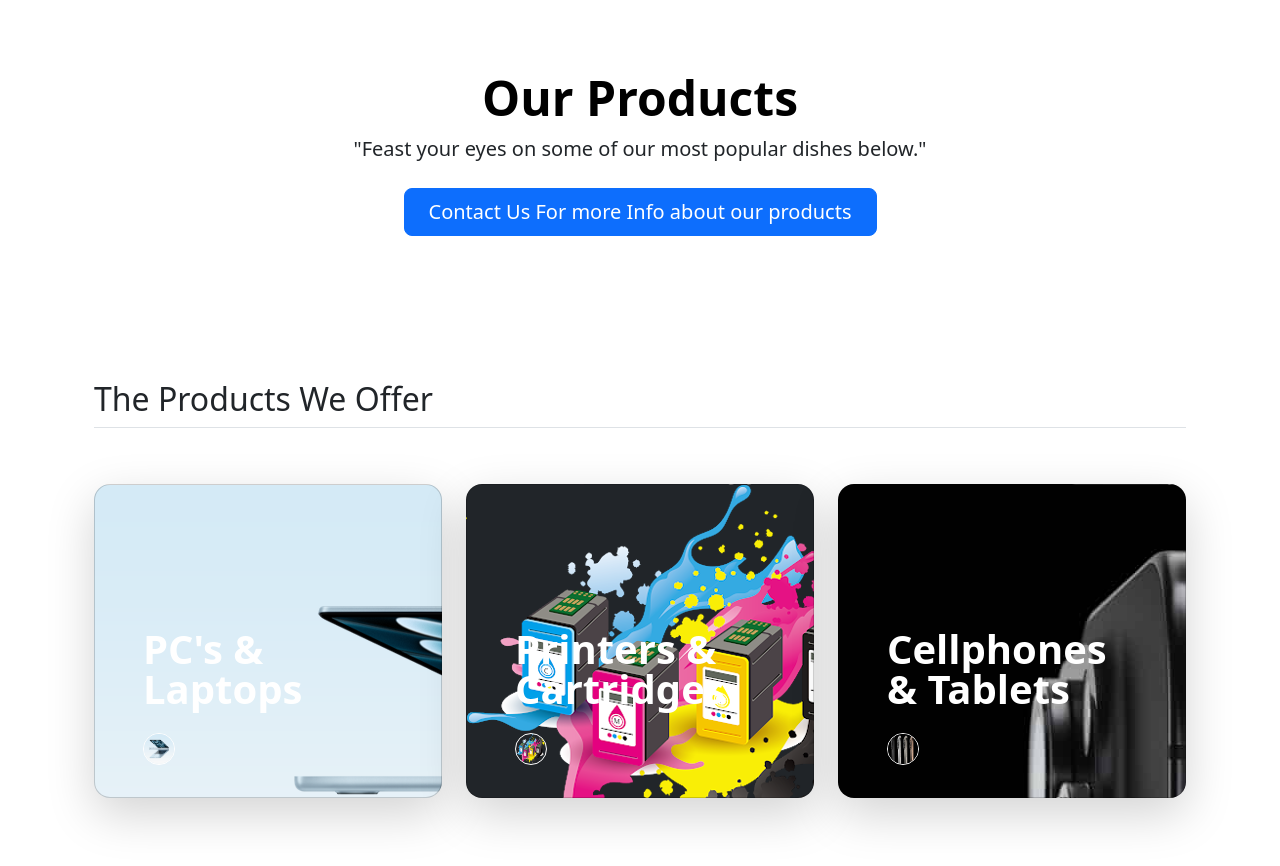
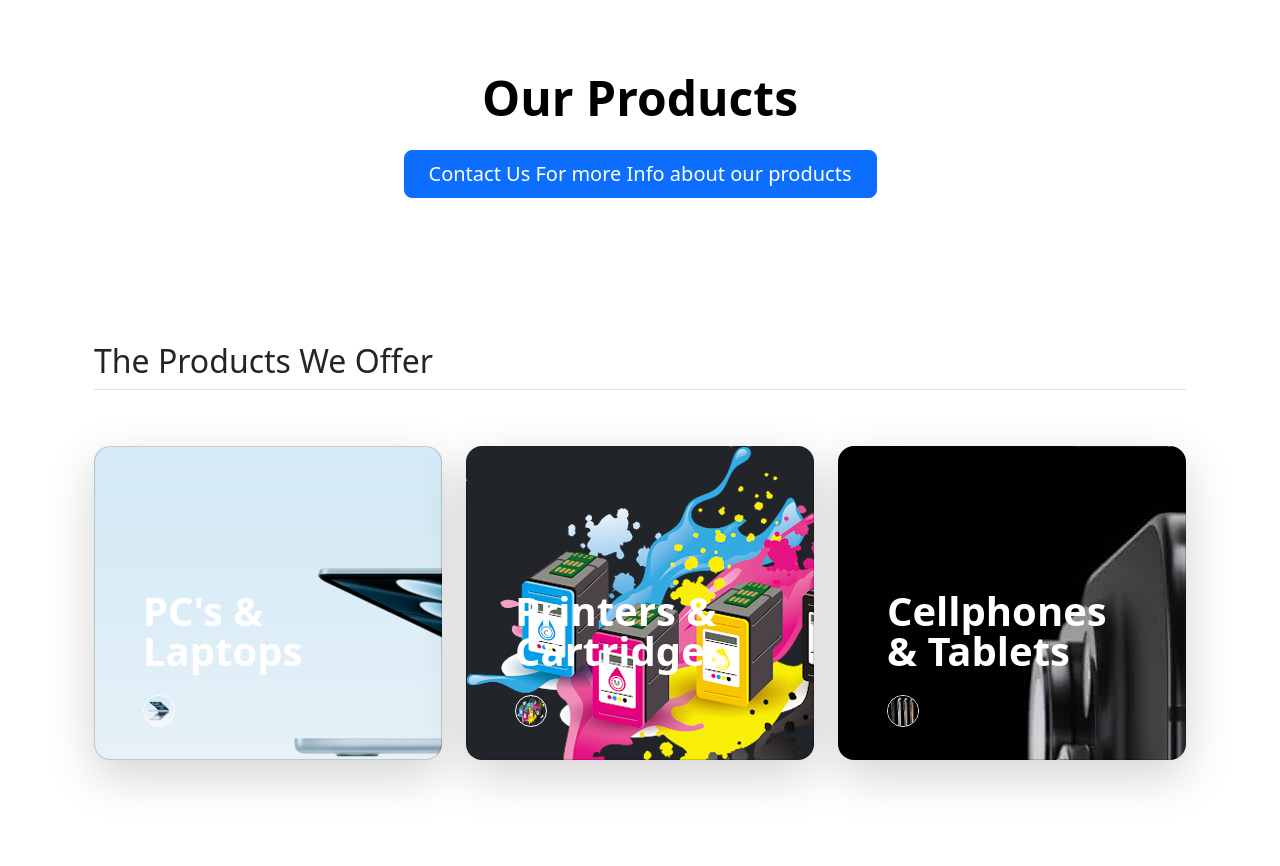
Before and after one commit to LesMrCode/Diamond-Tech-Bootstrap, a plain HTML site: page index.html in a window 1280 px wide. Shown: the part 1400-2266 px from the top of the page. Drawn offline with nearby package versions, Linux system fonts and the light colour scheme; a script that the page names is missing; files whose address does not match are found by name.

Commit message:
index.html

```diff
--- a/index.html
+++ b/index.html
@@ -104,7 +104,6 @@
             <h1 class="display-5 fw-bold text-body-emphasis">Our Products</h1>
             <div class="col-lg-6 mx-auto">
                 <p class="lead mb-4">
-                    "Feast your eyes on some of our most popular dishes below."
                 </p>
                 <div class="d-grid gap-2 d-sm-flex justify-content-sm-center">
                     <a href="#contact"><button type="button" class="btn btn-primary btn-lg px-4 gap-3">
@@ -272,4 +271,5 @@
         </footer>
     </div>
 </body>
+
 </html>
```
